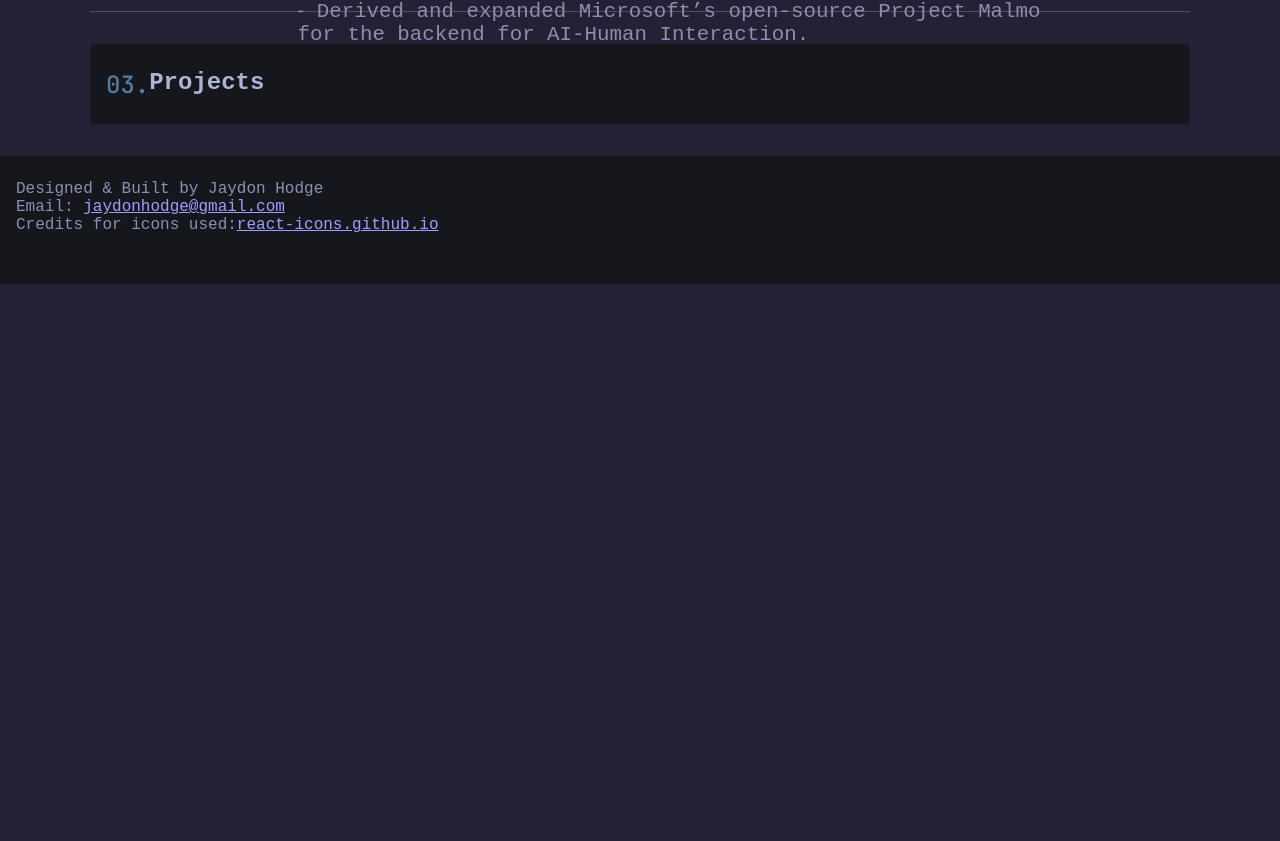
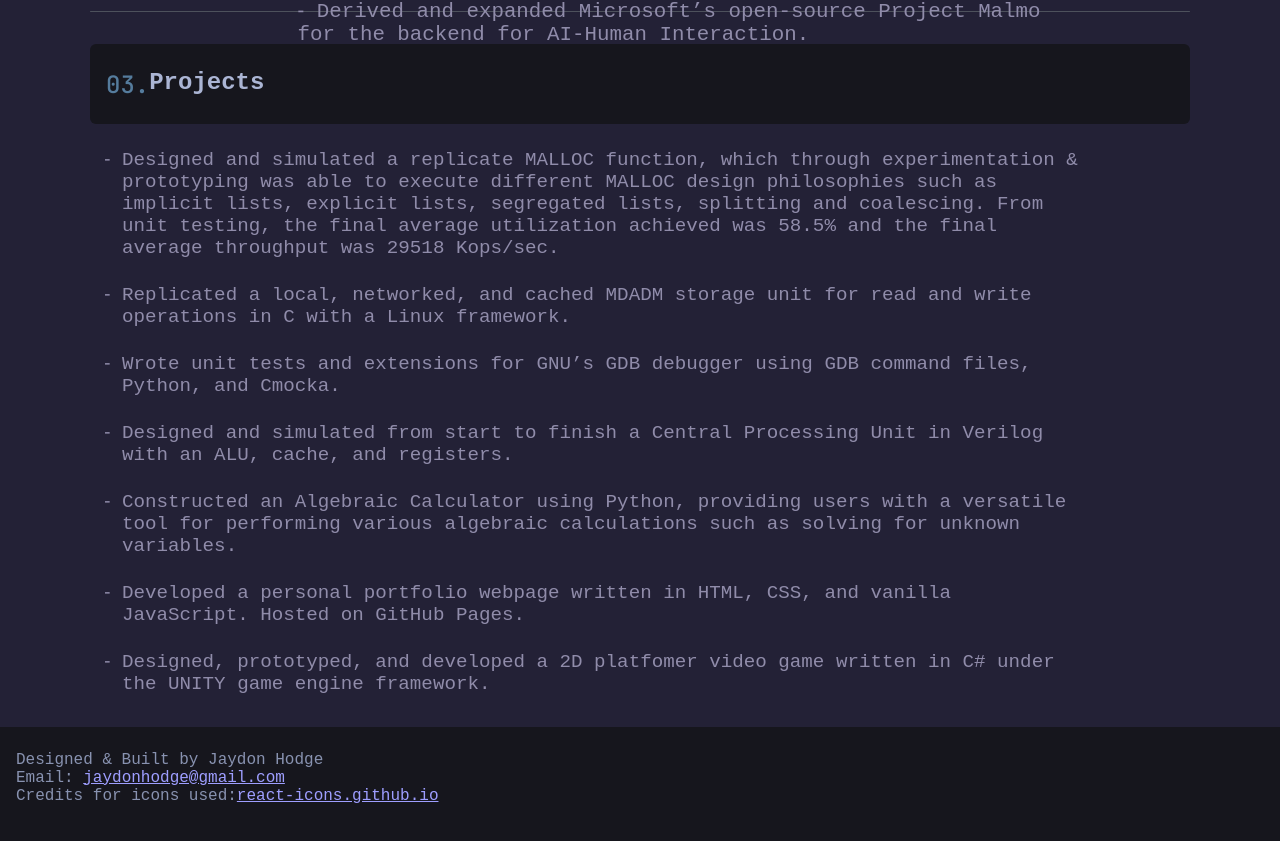
Before and after one commit to JaydonHodge/portfolio, a React (Vite) app: page / in a window 1280 px wide. Shown: the part 2374-3215 px from the top of the page. Before the commit the page ends 2658 px from the top, so only its background shows below. Built offline with nearby package versions, Linux system fonts and the light colour scheme; a web font is replaced by a local one.

Commit message:
projects done

```diff
--- a/src/components/Projects.tsx
+++ b/src/components/Projects.tsx
@@ -7,6 +7,29 @@ function Projects() {
                 <h1><span className='nums'>03.</span>Projects</h1>
             </div>
             <div className='section-content'>
+                <ul className='project-list'>
+                    <li>
+                        Designed and simulated a replicate MALLOC function, which through experimentation & prototyping was able to execute different MALLOC design philosophies such as implicit lists, explicit lists, segregated lists, splitting and coalescing. From unit testing, the final average utilization achieved was 58.5% and the final average throughput was 29518 Kops/sec.
+                    </li>
+                    <li>
+                        Replicated a local, networked, and cached MDADM storage unit for read and write operations in C with a Linux framework.
+                    </li>
+                    <li>
+                        Wrote unit tests and extensions for GNU’s GDB debugger using GDB command files, Python, and Cmocka.
+                    </li>
+                    <li>
+                        Designed and simulated from start to finish a Central Processing Unit in Verilog with an ALU, cache, and registers.
+                    </li>
+                    <li>
+                        Constructed an Algebraic Calculator using Python, providing users with a versatile tool for performing various algebraic calculations such as solving for unknown variables.
+                    </li>
+                    <li>
+                        Developed a personal portfolio webpage written in HTML, CSS, and vanilla JavaScript. Hosted on GitHub Pages.
+                    </li>
+                    <li>
+                        Designed, prototyped, and developed a 2D platfomer video game written in C# under the UNITY game engine framework.
+                    </li>
+                </ul>
             </div>
         </section>
     )
--- a/src/styles/Projects.css
+++ b/src/styles/Projects.css
@@ -25,3 +25,20 @@
     color: #557c9d;
     text-decoration: none;
 }
+
+#projects .section-content .project-list {
+    display: flex;
+    flex-direction: column;
+    justify-content: flex-start;
+    list-style-type: "⁃ ";
+    color: #908caa;
+    font-size: 1.2rem;
+    gap: 20px;
+    width: 60rem;
+    margin-left: 2rem;
+    justify-content: flex-start;
+}
+
+#projects .section-content .project-list li {
+    width: 100%;
+}
```
